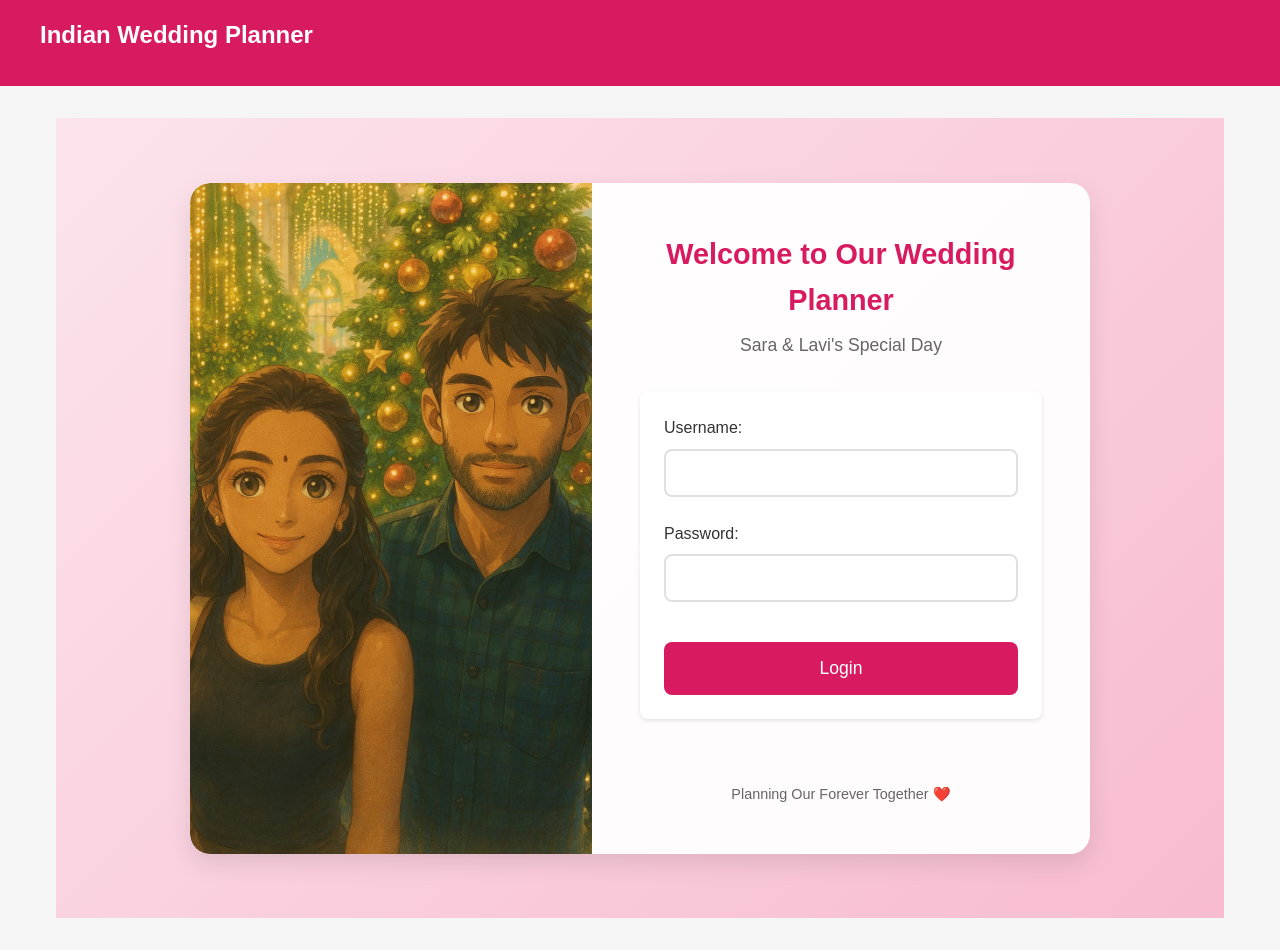
After one commit to Rexiolewis/wedding-planner, a Flask app: page /login in a window 1280 px wide. The commit adds this page. Run offline with Flask 3, Linux system fonts and the light colour scheme.

Commit message:
Add login functionality with enhanced UI and image

```diff
--- a/app.py
+++ b/app.py
@@ -1,19 +1,33 @@
-from flask import Flask, render_template, request, redirect, url_for, g
+from flask import Flask, render_template, request, redirect, url_for, g, session, flash
 import sqlite3
 from datetime import datetime
 import os
+from functools import wraps
 
 app = Flask(__name__)
+app.secret_key = 'S@r@WedsL@vi2026'  # Change this to a secure secret key
+
+# User credentials
+USERNAME = 'LS'
+PASSWORD = 'S@r@WedsL@vi2026'
 
 # Database configuration
 DATABASE = os.path.join(os.path.dirname(os.path.abspath(__file__)), 'wedding.db')
 SCHEMA_FILE = os.path.join(os.path.dirname(os.path.abspath(__file__)), 'scheme.sql')
 
+def login_required(f):
+    @wraps(f)
+    def decorated_function(*args, **kwargs):
+        if 'logged_in' not in session:
+            return redirect(url_for('login'))
+        return f(*args, **kwargs)
+    return decorated_function
+
 def get_db():
     if 'db' not in g:
         # Ensure database directory exists
         db_dir = os.path.dirname(DATABASE)
-        if db_dir:  # Only create directory if path is not empty
+        if db_dir:
             os.makedirs(db_dir, exist_ok=True)
         g.db = sqlite3.connect(DATABASE)
         g.db.row_factory = sqlite3.Row
@@ -35,8 +49,27 @@ def init_db():
         print(f"Error initializing database: {e}")
         db.rollback()
 
-# Routes
+@app.route('/login', methods=['GET', 'POST'])
+def login():
+    if request.method == 'POST':
+        username = request.form['username']
+        password = request.form['password']
+
+        if username == USERNAME and password == PASSWORD:
+            session['logged_in'] = True
+            return redirect(url_for('dashboard'))
+        else:
+            return render_template('login.html', error='Invalid username or password')
+
+    return render_template('login.html')
+
+@app.route('/logout')
+def logout():
+    session.pop('logged_in', None)
+    return redirect(url_for('login'))
+
 @app.route('/')
+@login_required
 def dashboard():
     # Initialize database if it doesn't exist
     if not os.path.exists(DATABASE):
@@ -71,6 +104,7 @@ def dashboard():
                          guest_summary=guest_summary)
 
 @app.route('/expenses', methods=['GET', 'POST'])
+@login_required
 def expenses():
     db = get_db()
 
@@ -89,6 +123,7 @@ def expenses():
     return render_template('expenses.html', expenses=expenses)
 
 @app.route('/guests', methods=['GET', 'POST'])
+@login_required
 def guests():
     db = get_db()
 
--- /dev/null
+++ b/gunicorn.conf.py
@@ -0,0 +1,3 @@
+workers = 4
+bind = "0.0.0.0:10000"
+timeout = 120
--- a/static/style.css
+++ b/static/style.css
@@ -232,3 +232,143 @@ th {
     gap: 1rem;
     margin-bottom: 2rem;
 }
+
+/* Login styles */
+.login-container {
+    display: flex;
+    justify-content: center;
+    align-items: center;
+    min-height: 100vh;
+    background: linear-gradient(135deg, #fce4ec 0%, #f8bbd0 100%);
+    padding: 2rem;
+}
+
+.login-box {
+    background-color: rgba(255, 255, 255, 0.95);
+    border-radius: 20px;
+    box-shadow: 0 10px 25px rgba(0, 0, 0, 0.1);
+    overflow: hidden;
+    width: 100%;
+    max-width: 900px;
+    display: flex;
+    margin: 2rem;
+}
+
+.login-image {
+    flex: 1;
+    padding: 0;
+    position: relative;
+    overflow: hidden;
+}
+
+.login-image img {
+    width: 100%;
+    height: 100%;
+    object-fit: cover;
+    border-top-left-radius: 20px;
+    border-bottom-left-radius: 20px;
+}
+
+.login-form {
+    flex: 1;
+    padding: 3rem;
+    display: flex;
+    flex-direction: column;
+    justify-content: center;
+}
+
+.login-form h2 {
+    color: #d81b60;
+    margin-bottom: 0.5rem;
+    font-size: 1.8rem;
+    text-align: center;
+}
+
+.login-form .subtitle {
+    color: #666;
+    text-align: center;
+    margin-bottom: 2rem;
+    font-size: 1.1rem;
+}
+
+.form-group {
+    margin-bottom: 1.5rem;
+}
+
+.form-group label {
+    display: block;
+    margin-bottom: 0.5rem;
+    color: #333;
+    font-weight: 500;
+}
+
+.form-group input {
+    width: 100%;
+    padding: 0.8rem;
+    border: 2px solid #e0e0e0;
+    border-radius: 8px;
+    font-size: 1rem;
+    transition: border-color 0.3s ease;
+}
+
+.form-group input:focus {
+    border-color: #d81b60;
+    outline: none;
+}
+
+.login-form button {
+    background-color: #d81b60;
+    color: white;
+    padding: 1rem;
+    border: none;
+    border-radius: 8px;
+    font-size: 1.1rem;
+    cursor: pointer;
+    transition: background-color 0.3s ease;
+    width: 100%;
+    margin-top: 1rem;
+}
+
+.login-form button:hover {
+    background-color: #c2185b;
+}
+
+.error-message {
+    background-color: #ffebee;
+    color: #c62828;
+    padding: 1rem;
+    border-radius: 8px;
+    margin-bottom: 1.5rem;
+    text-align: center;
+    border: 1px solid #ef9a9a;
+}
+
+.login-footer {
+    margin-top: 2rem;
+    text-align: center;
+    color: #666;
+}
+
+.login-footer p {
+    font-size: 0.9rem;
+}
+
+/* Responsive design */
+@media (max-width: 768px) {
+    .login-box {
+        flex-direction: column;
+        max-width: 400px;
+    }
+
+    .login-image {
+        height: 200px;
+    }
+
+    .login-image img {
+        border-radius: 20px 20px 0 0;
+    }
+
+    .login-form {
+        padding: 2rem;
+    }
+}
--- a/templates/base.html
+++ b/templates/base.html
@@ -1,4 +1,3 @@
-
 <!DOCTYPE html>
 <html lang="en">
 <head>
@@ -7,15 +6,18 @@
     <title>Indian Wedding Planner - {% block title %}{% endblock %}</title>
     <link rel="stylesheet" href="{{ url_for('static', filename='style.css') }}">
 </head>
-<body>
+<body class="{% if 'logged_in' not in session %}not-authenticated{% endif %}">
     <nav>
         <div class="nav-wrapper">
             <h1>Indian Wedding Planner</h1>
+            {% if 'logged_in' in session %}
             <ul>
                 <li><a href="{{ url_for('dashboard') }}">Dashboard</a></li>
                 <li><a href="{{ url_for('expenses') }}">Expenses</a></li>
                 <li><a href="{{ url_for('guests') }}">Guests</a></li>
+                <li><a href="{{ url_for('logout') }}">Logout</a></li>
             </ul>
+            {% endif %}
         </div>
     </nav>
 
--- /dev/null
+++ b/templates/login.html
@@ -0,0 +1,41 @@
+{% extends "base.html" %}
+
+{% block title %}Login{% endblock %}
+
+{% block content %}
+<div class="login-container">
+    <div class="login-box">
+        <div class="login-image">
+            <img src="{{ url_for('static', filename='images/LS.jpg') }}" alt="Sara & Lavi">
+        </div>
+        <div class="login-form">
+            <h2>Welcome to Our Wedding Planner</h2>
+            <p class="subtitle">Sara & Lavi's Special Day</p>
+
+            {% if error %}
+            <div class="error-message">
+                {{ error }}
+            </div>
+            {% endif %}
+
+            <form method="POST" action="{{ url_for('login') }}">
+                <div class="form-group">
+                    <label for="username">Username:</label>
+                    <input type="text" id="username" name="username" required>
+                </div>
+
+                <div class="form-group">
+                    <label for="password">Password:</label>
+                    <input type="password" id="password" name="password" required>
+                </div>
+
+                <button type="submit">Login</button>
+            </form>
+
+            <div class="login-footer">
+                <p>Planning Our Forever Together ❤️</p>
+            </div>
+        </div>
+    </div>
+</div>
+{% endblock %}
```
Also changed, not shown: static/images/LS.jpg (added), 1 other file.
